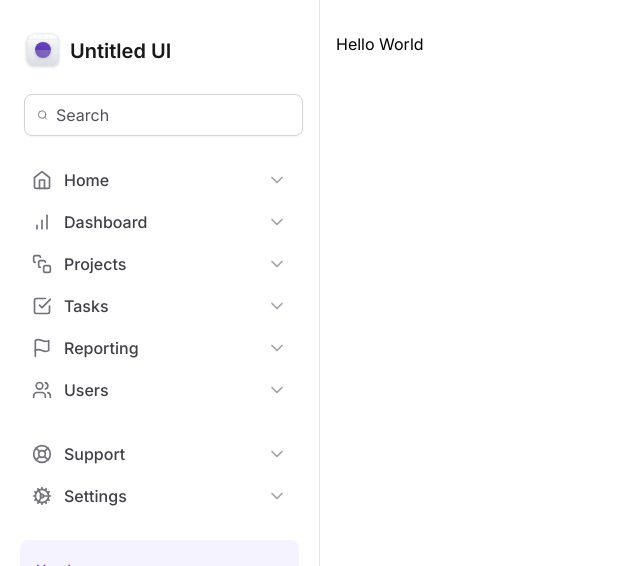
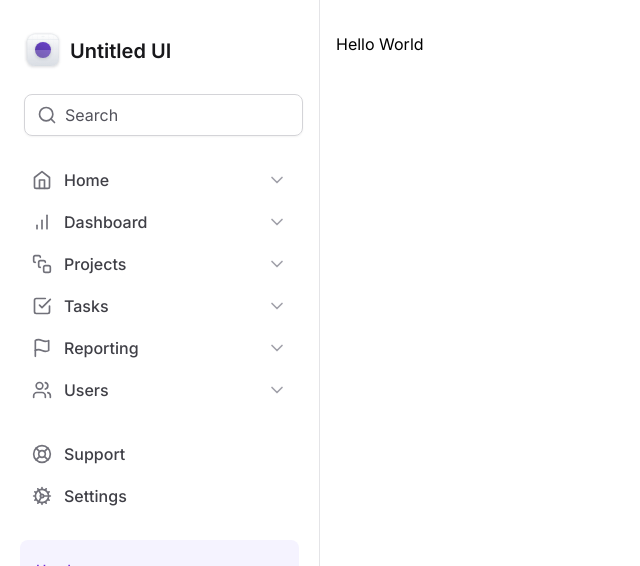
Before and after one commit to arthurrios/tailwind-course, a Next.js app: page / in a window 1280 px wide. Shown: the top 566 px of the page, without its empty margins (0-640 px from the left). Built offline with nearby package versions, Linux system fonts and the light colour scheme.

Commit message:
add composition pattern to components

```diff
--- /dev/null
+++ b/src/app/components/Input.tsx
@@ -0,0 +1,29 @@
+import { ComponentProps } from 'react'
+
+type InputPrefixProps = ComponentProps<'div'>
+
+export function Prefix(props: InputPrefixProps) {
+  return <div {...props} />
+}
+
+type InputControlProps = ComponentProps<'input'>
+
+export function Control(props: InputControlProps) {
+  return (
+    <input
+      className="flex-1 border-0 bg-transparent p-0 text-zinc-900 placeholder-zinc-600"
+      {...props}
+    />
+  )
+}
+
+export type InputRootProps = ComponentProps<'div'>
+
+export function Root(props: InputRootProps) {
+  return (
+    <div
+      className=" mx-1 flex w-full items-center gap-2 rounded-lg border border-zinc-300 px-3 py-2 shadow-sm"
+      {...props}
+    />
+  )
+}
--- a/src/app/components/Sidebar/NavItem.tsx
+++ b/src/app/components/Sidebar/NavItem.tsx
@@ -4,9 +4,10 @@
 export interface NavItemProps {
   title: string
   icon: ElementType
+  chevron?: boolean
 }
 
-export function NavItem({ title, icon: Icon }: NavItemProps) {
+export function NavItem({ title, icon: Icon, chevron = false }: NavItemProps) {
   return (
     <a
       href=""
@@ -16,7 +17,9 @@
       <span className="font-medium text-zinc-700 group-hover:text-violet-500">
         {title}
       </span>
-      <ChevronDown className="ml-auto h-5 w-5 text-zinc-400 group-hover:text-violet-300" />
+      {chevron && (
+        <ChevronDown className="ml-auto h-5 w-5 text-zinc-400 group-hover:text-violet-300" />
+      )}
     </a>
   )
 }
--- a/src/app/components/Sidebar/index.tsx
+++ b/src/app/components/Sidebar/index.tsx
@@ -13,27 +13,27 @@
 import { NavItem } from './NavItem'
 import { UsedSpacedWidget } from './UsedSpacedWidget'
 import { Profile } from './Profile'
+import * as Input from '../Input'
 
 export function Sidebar() {
   return (
     <aside className="flex flex-col gap-6 border-r border-zinc-200 px-5 py-8">
       <Logo />
 
-      <div className=" mx-1 flex w-full items-center gap-2 rounded-lg border border-zinc-300 px-3 py-2 shadow-sm">
-        <Search className="h-5 w-5 text-zinc-500" />
-        <input
-          className="flex-1 border-0 bg-transparent p-0 text-zinc-900 placeholder-zinc-600"
-          placeholder="Search"
-        />
-      </div>
+      <Input.Root>
+        <Input.Prefix>
+          <Search className="h-5 w-5 text-zinc-500" />
+        </Input.Prefix>
+        <Input.Control placeholder="Search" />
+      </Input.Root>
 
       <nav className="space-y-0.5">
-        <NavItem title="Home" icon={Home} />
-        <NavItem title="Dashboard" icon={BarChart} />
-        <NavItem title="Projects" icon={SquareStack} />
-        <NavItem title="Tasks" icon={CheckSquare} />
-        <NavItem title="Reporting" icon={Flag} />
-        <NavItem title="Users" icon={Users} />
+        <NavItem title="Home" icon={Home} chevron />
+        <NavItem title="Dashboard" icon={BarChart} chevron />
+        <NavItem title="Projects" icon={SquareStack} chevron />
+        <NavItem title="Tasks" icon={CheckSquare} chevron />
+        <NavItem title="Reporting" icon={Flag} chevron />
+        <NavItem title="Users" icon={Users} chevron />
       </nav>
 
       <div className="mt-auto flex flex-col gap-6">
```
